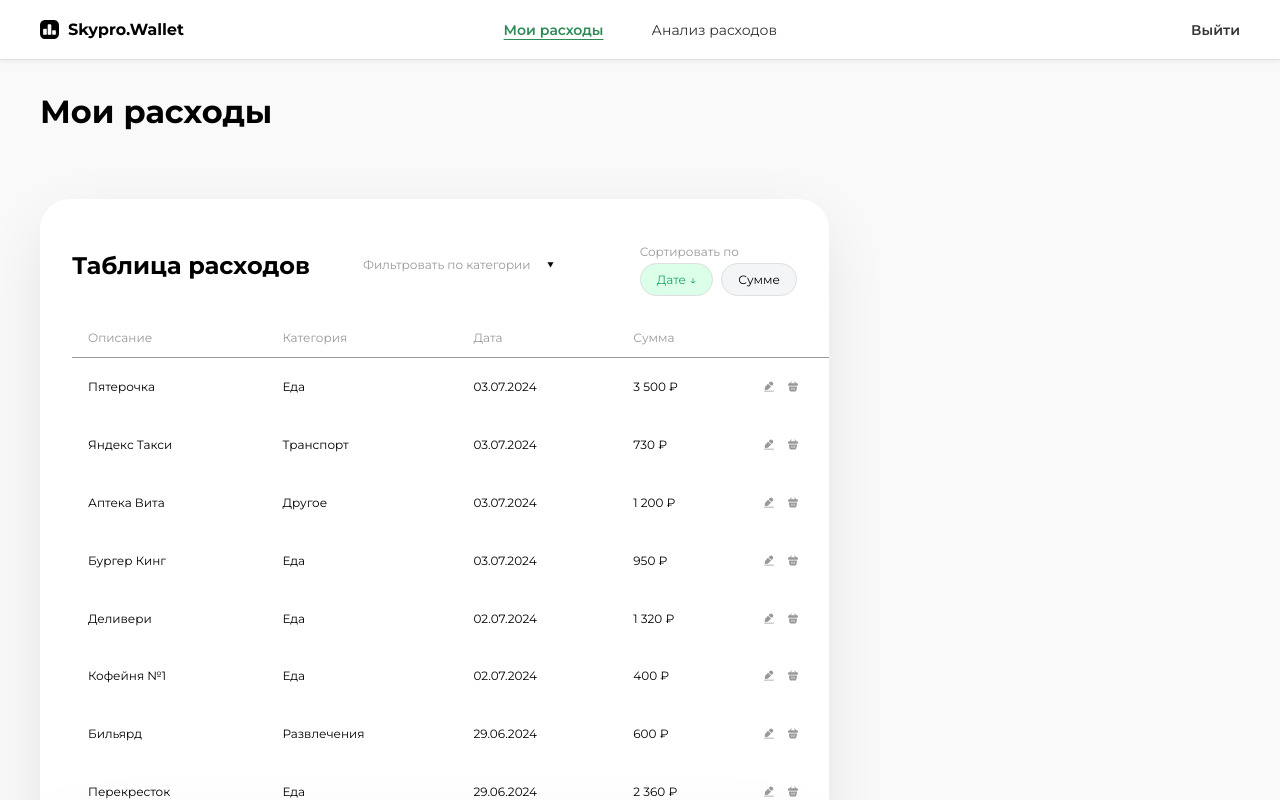
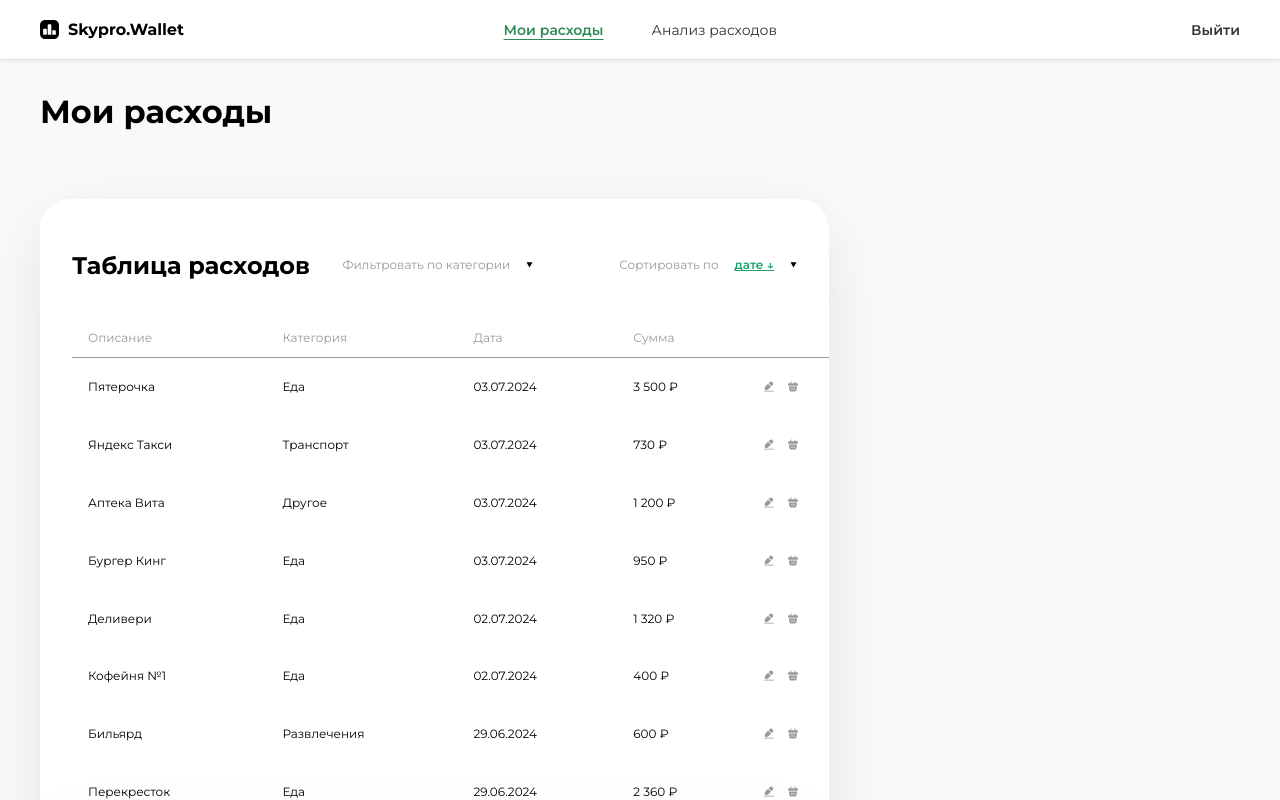
Before and after one commit to Veritas-lab/Skypro.-Wallet, a React (Vite) app: page / in a window 1280 px wide. Both pictures are taken after typing "Sample", "Sample123" into the empty fields and a click on the button "Войти". Shown: the top 800 px of the page. Built offline with nearby package versions, Linux system fonts and the light colour scheme.

Commit message:
фикс фильтра по дате и сумме

```diff
--- a/src/components/CostsTable.jsx
+++ b/src/components/CostsTable.jsx
@@ -404,8 +404,8 @@ const CostsTable = () => {
       category: "Еда",
       date: "03.07.2024",
       amount: "3 500 ₽",
-      timestamp: new Date(2024, 6, 3), // Для сортировки по дате
-      amountValue: 3500 // Для сортировки по сумме
+      timestamp: new Date(2024, 6, 3),
+      amountValue: 3500
     },
     {
       description: "Яндекс Такси",
@@ -485,6 +485,7 @@ const CostsTable = () => {
   const [isCategoryDropdownOpen, setIsCategoryDropdownOpen] = useState(false);
   const [sortBy, setSortBy] = useState("date");
   const [sortOrder, setSortOrder] = useState("desc");
+  const [isSortDropdownOpen, setIsSortDropdownOpen] = useState(false);
 
   // Функция для получения имени категории по ID
   const getCategoryNameById = (id) => {
@@ -520,6 +521,10 @@ const CostsTable = () => {
     setIsCategoryDropdownOpen(!isCategoryDropdownOpen);
   };
 
+  const toggleSortDropdown = () => {
+    setIsSortDropdownOpen(!isSortDropdownOpen);
+  };
+
   const handleSortSelect = (sortType) => {
     if (sortBy === sortType) {
       // Если уже сортируем по этому полю, меняем порядок
@@ -529,12 +534,23 @@ const CostsTable = () => {
       setSortBy(sortType);
       setSortOrder("desc");
     }
+    setIsSortDropdownOpen(false);
   };
 
   // Получаем текущую выбранную категорию для отображения
   const currentCategory = selectedCategory
     ? CATEGORIES.find(cat => cat.id === selectedCategory)
     : null;
+
+  // Получаем текст для отображения выбранной сортировки
+  const getSortDisplayText = () => {
+    if (sortBy === "date") {
+      return `дате ${sortOrder === "desc" ? "↓" : "↑"}`;
+    } else if (sortBy === "amount") {
+      return `сумме ${sortOrder === "desc" ? "↓" : "↑"}`;
+    }
+    return "дате ↓";
+  };
 
   return (
     <PageContainer>
@@ -629,8 +645,30 @@ const CostsTable = () => {
             </FilterGroup>
 
             <FilterGroup>
-              <FilterLabel>Сортировать по</FilterLabel>
-              <DropdownCategoryGroup style={{ marginTop: '4px' }}>
+              <FilterLabel>
+                <FilterText>Сортировать по</FilterText>
+                <SelectedCategoryText>
+                  {getSortDisplayText()}
+                </SelectedCategoryText>
+                <CustomSelectArrow onClick={toggleSortDropdown} isOpen={isSortDropdownOpen}>
+                  <svg
+                    width="7"
+                    height="6"
+                    viewBox="0 0 7 6"
+                    fill="none"
+                    xmlns="http://www.w3.org/2000/svg"
+                  >
+                    <path
+                      d="M3.5 5.5L0.468911 0.25L6.53109 0.25L3.5 5.5Z"
+                      fill="black"
+                    />
+                  </svg>
+                </CustomSelectArrow>
+              </FilterLabel>
+
+              {isSortDropdownOpen && (
+                <DropdownList>
+                  <DropdownCategoryGroup>
                     <div>
                       <HiddenRadio
                         id="sort-date"
@@ -660,6 +698,8 @@ const CostsTable = () => {
                       </SortOptionButton>
                     </div>
                   </DropdownCategoryGroup>
+                </DropdownList>
+              )}
             </FilterGroup>
           </FiltersContainer>
         </TableHeaderContainer>
```
Lines whose indentation alone changed are shown as unchanged.
